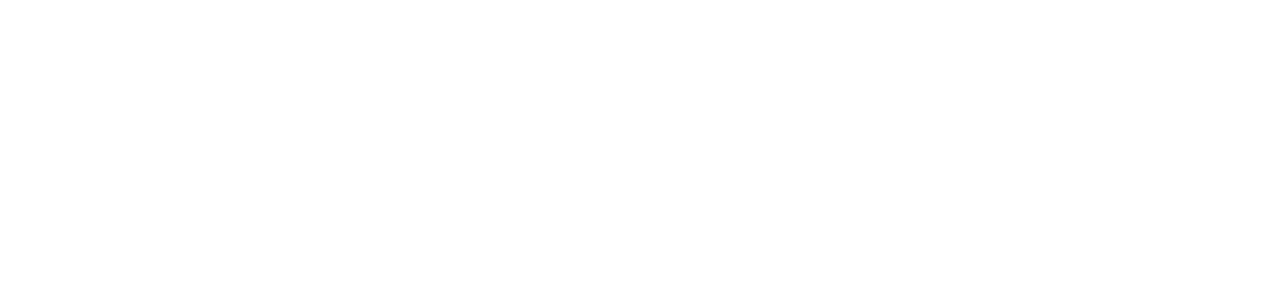
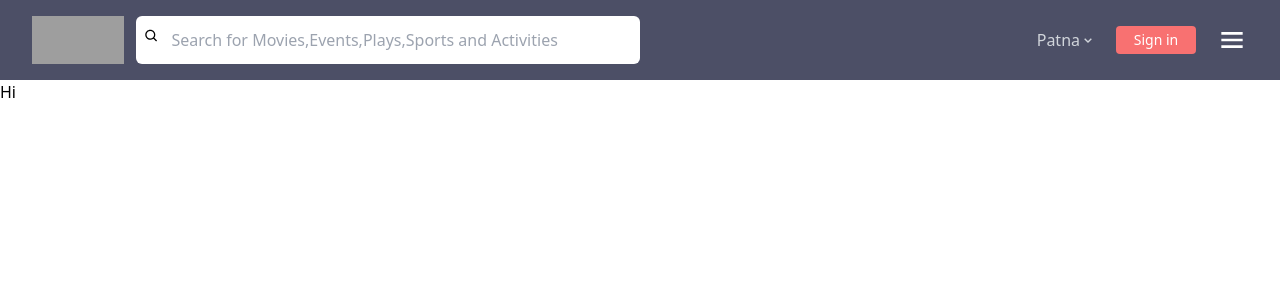
Before and after one commit to bhawna-kumari396/clone-book-my-show, a React (Create React App) app: page /movie/1 in a window 1280 px wide. Shown: the top 300 px of the page. Built offline with nearby package versions, Linux system fonts and the light colour scheme; grey boxes are pictures that could not be loaded.

Commit message:
Add Movie Layout

```diff
--- a/src/App.jsx
+++ b/src/App.jsx
@@ -2,6 +2,8 @@
 
 //HOC
 import DefaultHOC from "./HOC/Default.HOC";
+import MovieHOC from "./HOC/Movie.HOC";
+
 
 //Pages
 import HomePage from "./pages/Home.page";
@@ -13,11 +15,12 @@
 import "slick-carousel/slick/slick-theme.css";
 
 
+
 function App() {
   return (
     <>
       <DefaultHOC path="/" exact component={HomePage} />
-      <DefaultHOC path="/" exact component={Movie} />
+      <MovieHOC path="/movie/:id" exact component={Movie} />
     </>
   );
 };
--- /dev/null
+++ b/src/HOC/Movie.HOC.jsx
@@ -0,0 +1,22 @@
+import React from "react";
+import { Route } from "react-router-dom";
+
+//Layout
+
+import MovieLayout from "../layouts/Movie.layout";
+
+const MovieHOC = ({ component: Component, ...rest }) => {
+  return (
+    <>
+      <Route
+        {...rest}
+        component={(props) => (
+          <MovieLayout>
+            <Component {...props} />
+          </MovieLayout>
+        )}
+      />
+    </>
+  );
+};
+export default MovieHOC;
--- /dev/null
+++ b/src/layouts/Movie.layout.jsx
@@ -0,0 +1,18 @@
+import React from "react";
+
+//components
+import Navbar from "../components/Navbar/navbar.component";
+
+
+const MovieLayout = (props) => {
+    return (
+        <>
+            <Navbar />
+
+
+      {props.children}
+        </>
+    );
+};
+
+export default MovieLayout;
```
